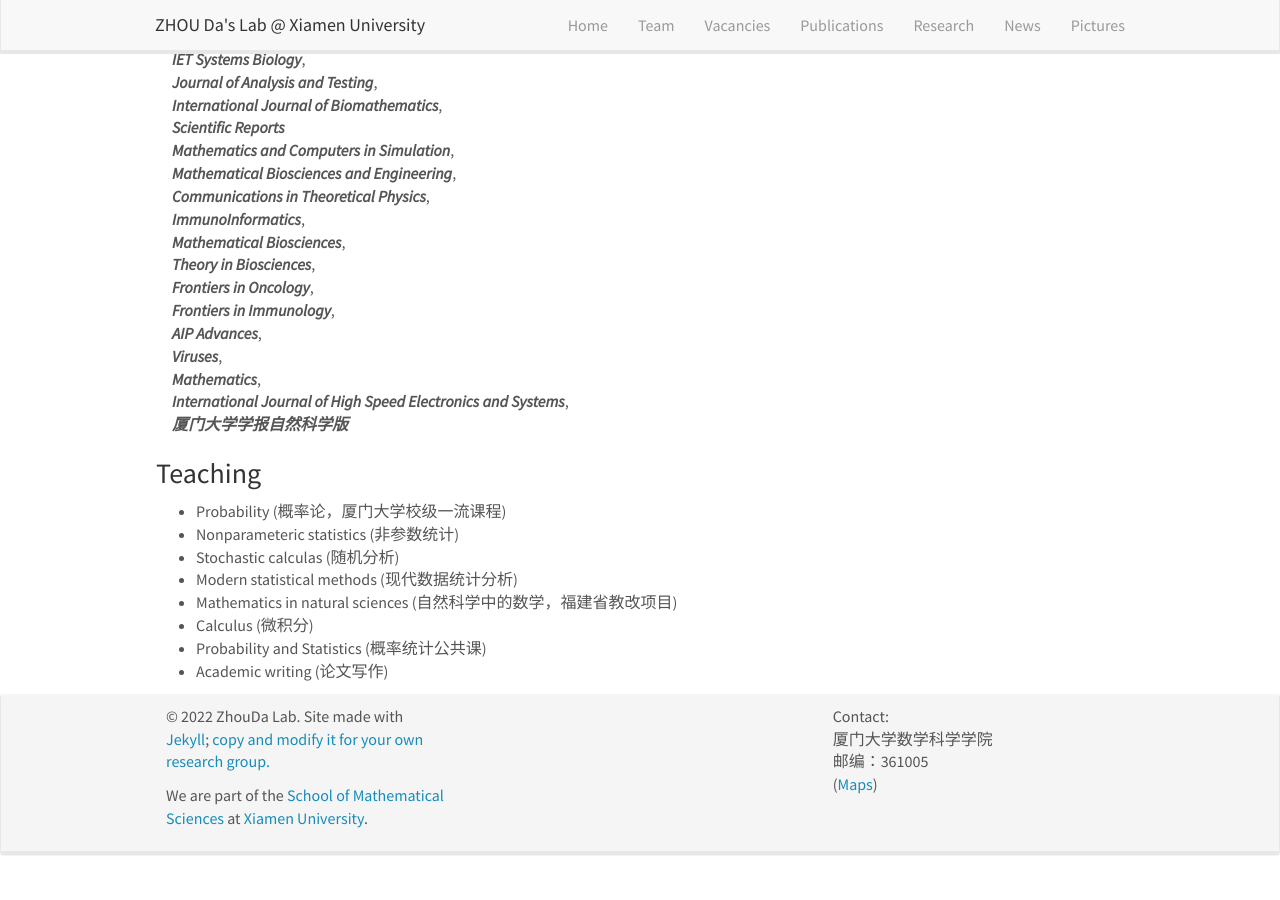
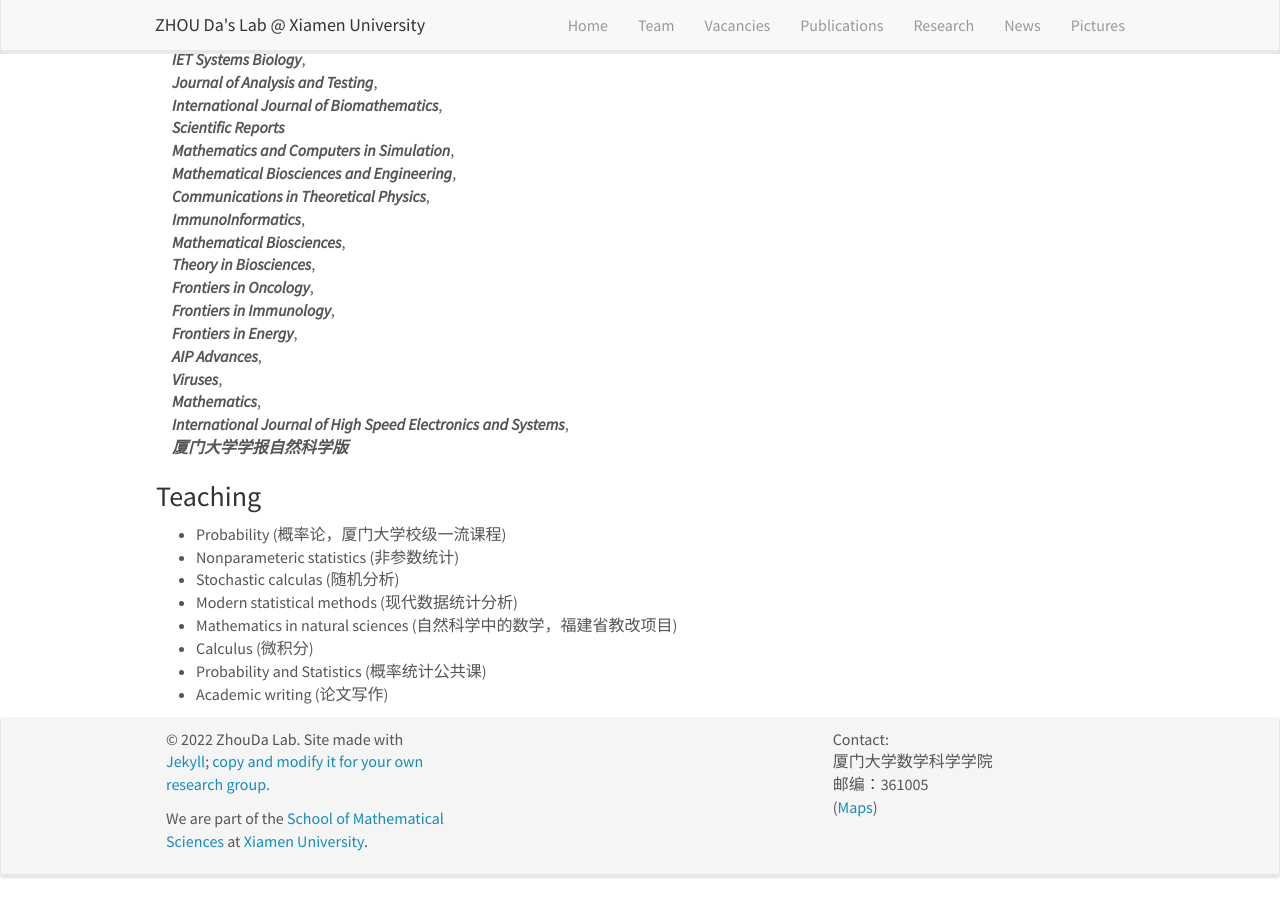
Before and after one commit to ZhouDaLab/zhoudalab.github.io, a Jekyll site: the page built from _pages/home.md, in a window 1280 px wide and 900 px high, scrolled down 2683 px. Built offline with Jekyll 4.4.1, drawn with Linux system fonts in a browser that asks for light colours; nearby versions of some CDN libraries; before the commit the page ends 3560 px from its top, so only the background shows below that.

Commit message:
Update home.md

```diff
--- a/_pages/home.md
+++ b/_pages/home.md
@@ -112,6 +112,7 @@ Email：zhouda@xmu.edu.cn
 &emsp;***Theory in Biosciences***,
 &emsp;***Frontiers in Oncology***,
 &emsp;***Frontiers in Immunology***,
+&emsp;***Frontiers in Energy***,
 &emsp;***AIP Advances***,
 &emsp;***Viruses***,
 &emsp;***Mathematics***,
```
